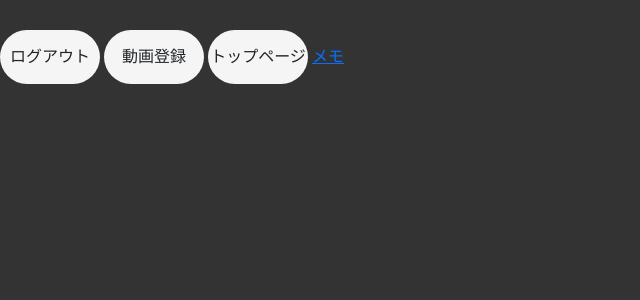
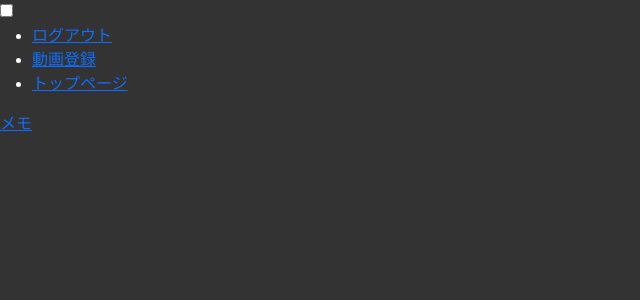
Before and after one commit to akimas627/team-development, a Flask app: template templates/movie.html in a window 1280 px wide. Shown: the top 300 px of the page, without its empty margins (0-640 px from the left). Run offline with Flask 2, Linux system fonts and the light colour scheme; the template is opened without the code that fills it, so the values that code supplies are empty; a user stored in the database is signed in.

Commit message:
ハンバーガーボタンを追加しました

```diff
--- a/templates/base.html
+++ b/templates/base.html
@@ -12,11 +12,25 @@
     </head>
     <body>
         {% if session["user_id"] %}
-        <tr>
-            <td><a class="button" href="/logout">ログアウト</a></td>
-            <td><a class="button" href="/create">動画登録</a></td>
-            <td><a class="button" href="/">トップページ</a></td>
-        </tr>
+        <div class="hamburger-menu">
+            <input type="checkbox" id="menu-btn-check">
+            <label for="menu-btn-check" class="menu-btn"><span></span></label>
+            <!--ここからメニュー-->
+            <div class="menu-content">
+                <ul>
+                    <li>
+                        <a href="/logout">ログアウト</a>
+                    </li>
+                    <li>
+                        <a href="/create">動画登録</a>
+                    </li>
+                    <li>
+                        <a href="/">トップページ</a>
+                    </li>
+                </ul>
+            </div>
+            <!--ここまでメニュー-->
+        </div>
 
         {% else %}
             <a class="registbutton" href="/login">ログイン</a>
```
